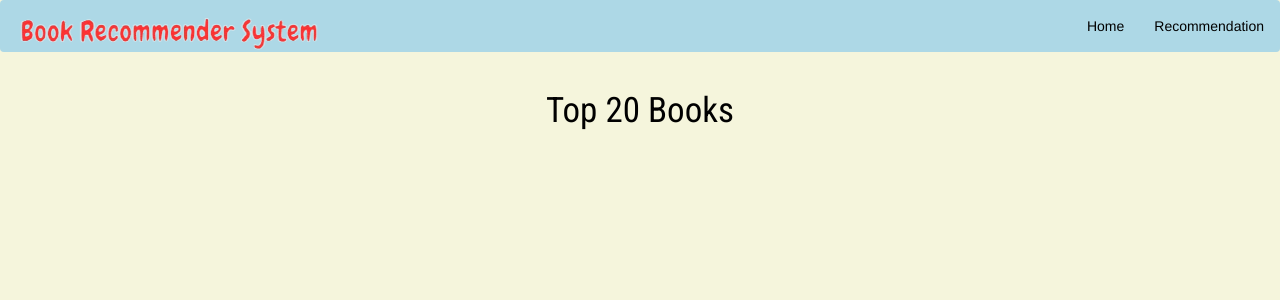
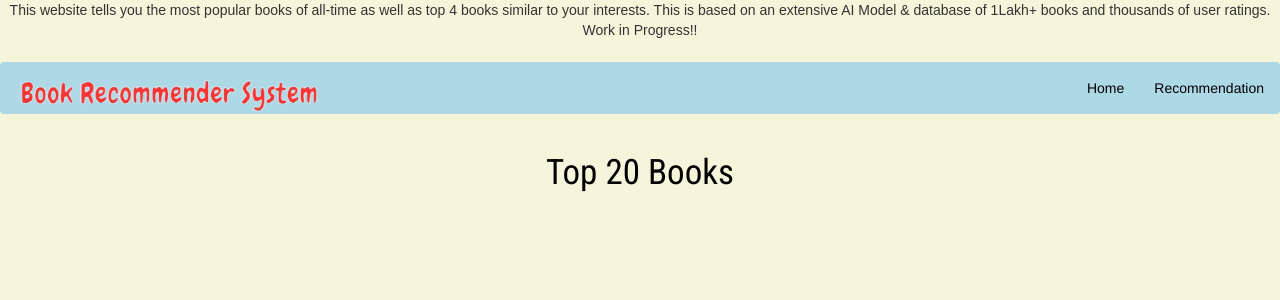
Before and after one commit to Sameeksha2323/AI-Book-Recommendation-Project, a Flask app: page / in a window 1280 px wide. Shown: the top 300 px of the page. Run offline with Flask 3, Linux system fonts and the light colour scheme; data that the repository does not hold is empty.

Commit message:
Update fun.html

```diff
--- a/templates/fun.html
+++ b/templates/fun.html
@@ -145,6 +145,8 @@ span{
     </style>
     <meta charset="UTF-8">
     <title>Top 20 Books - Book Recommender</title>
+    <p class="okay">This website tells you the most popular books of all-time as well as top 4 books similar to your interests. This is based on an extensive AI Model & database of 1Lakh+ books and thousands of user ratings. Work in Progress!!</p>
+
     <!-- Bootstrap CSS (for grid system - you can remove if you prefer pure CSS grid) -->
     <link rel="stylesheet" href="https://cdn.jsdelivr.net/npm/bootstrap@3.3.7/dist/css/bootstrap.min.css" integrity="sha384-BVYiiSIFeK1dGmJRAkycuHAHRg32OmUcww7on3RYdg4Va+PmSTsz/K68vbdEjh4u" crossorigin="anonymous">
     <!-- Custom CSS -->
```
